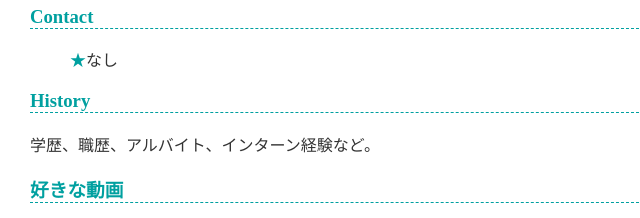
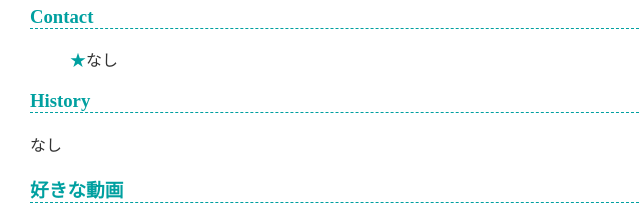
Before and after one commit to noukara/noukara.github.io, a plain HTML site: page index.html in a window 1280 px wide. Shown: the part 920-1138 px from the top of the page, without its empty margins (0-640 px from the left). Drawn offline with Linux system fonts and the light colour scheme; grey boxes are pictures that could not be loaded.

Commit message:
Update index.html

```diff
--- a/index.html
+++ b/index.html
@@ -53,7 +53,7 @@
     </ul>
 
     <h3>History</h3>
-    <p>学歴、職歴、アルバイト、インターン経験など。</p>
+    <p>なし</p>
     <table>
       <tr>
         <th>2025 年</th>
```
